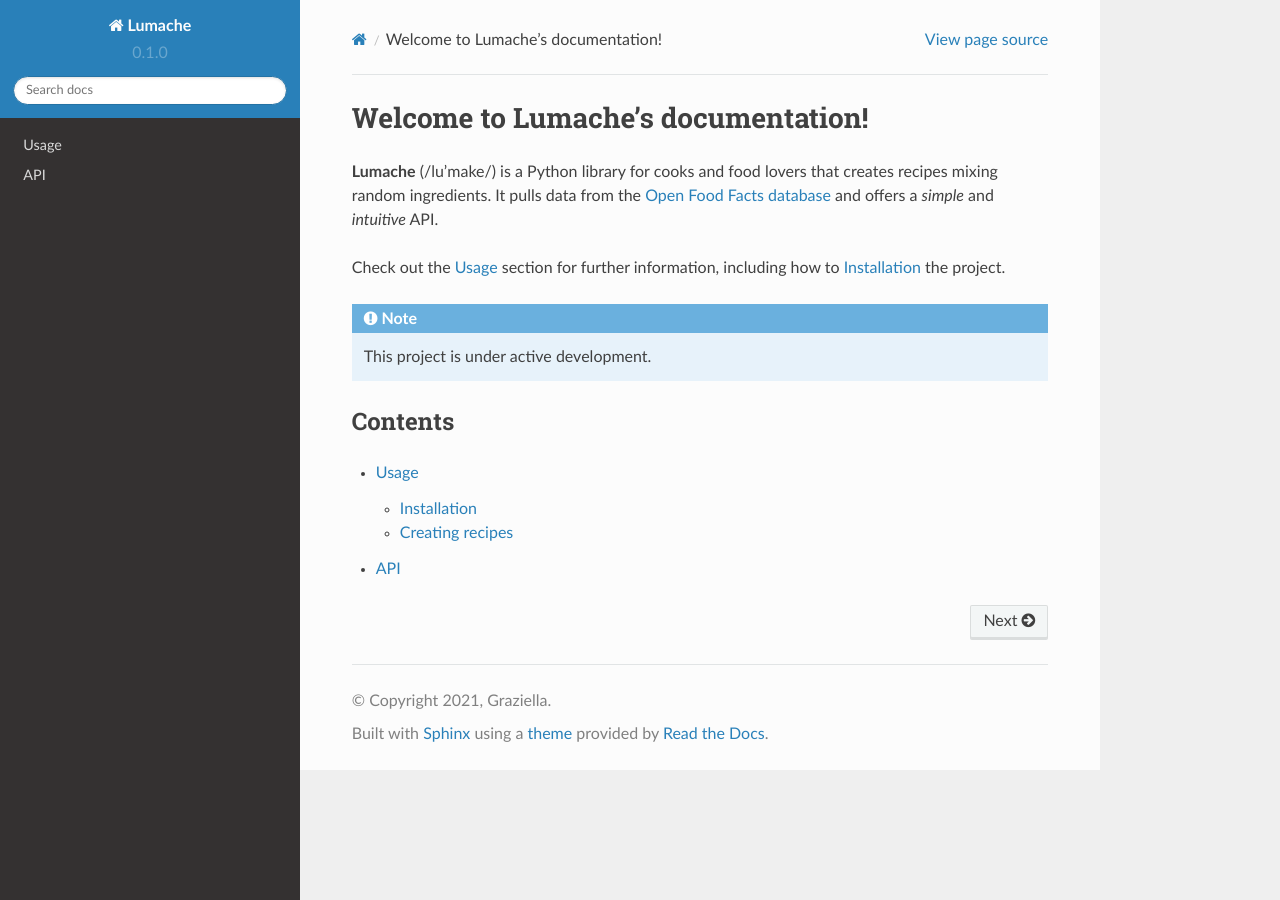
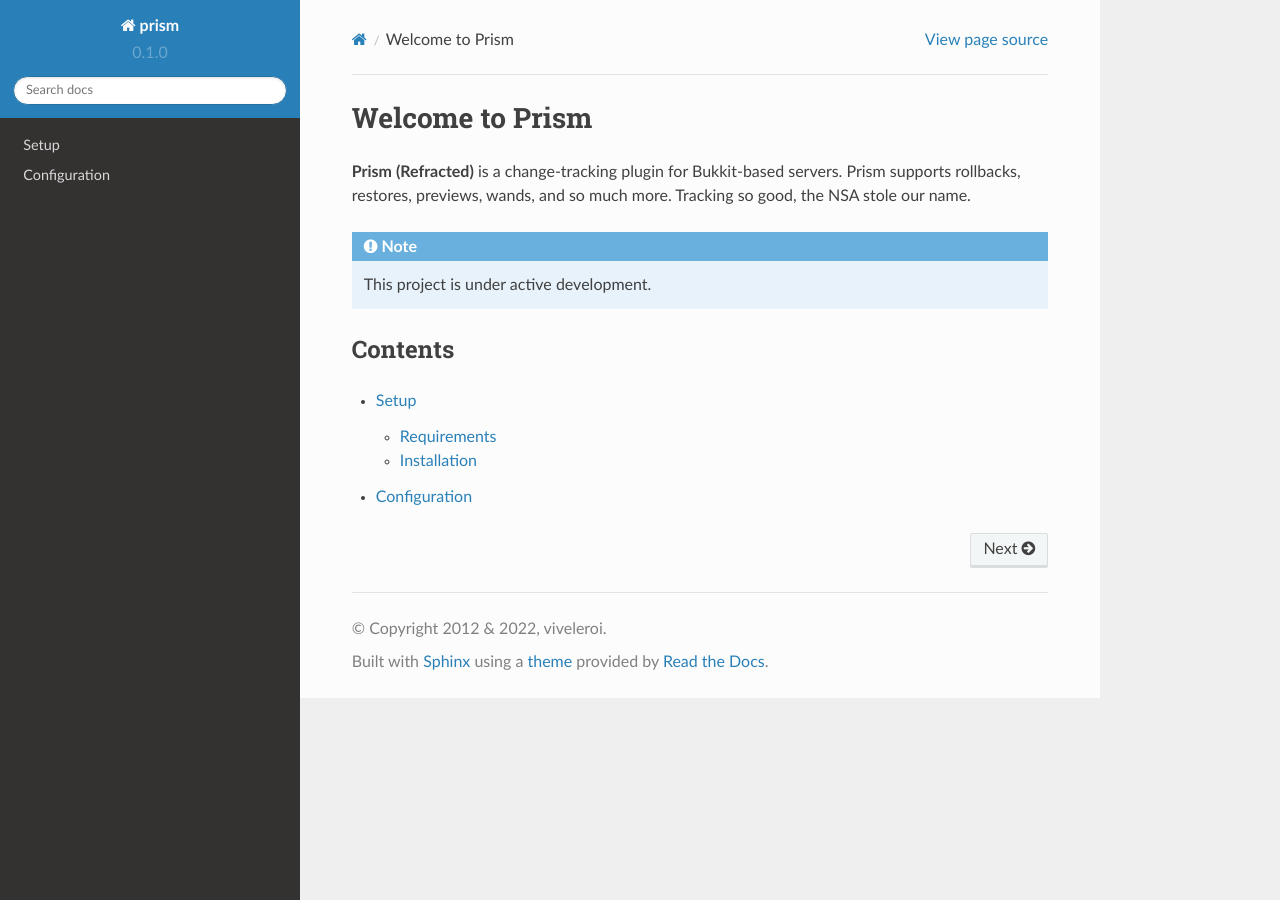
Before and after one commit to prism/prism-docs, a Sphinx documentation site: the page built from docs/source/index.rst, in a window 1280 px wide. Built offline with Sphinx 7.4.7 and the Read the Docs theme 2.0.0, drawn with Linux system fonts in a browser that asks for light colours.

Commit message:
Begins converting into prism docs

```diff
--- a/docs/source/api.rst
+++ /dev/null
@@ -1,7 +0,0 @@
-API
-===
-
-.. autosummary::
-   :toctree: generated
-
-   lumache
--- a/docs/source/conf.py
+++ b/docs/source/conf.py
@@ -2,9 +2,9 @@
 
 # -- Project information
 
-project = 'Lumache'
-copyright = '2021, Graziella'
-author = 'Graziella'
+project = 'prism'
+copyright = '2012 & 2022, viveleroi'
+author = 'viveleroi'
 
 release = '0.1'
 version = '0.1.0'
--- /dev/null
+++ b/docs/source/config.rst
@@ -0,0 +1,4 @@
+Configuration
+=============
+
+todo
--- a/docs/source/index.rst
+++ b/docs/source/index.rst
@@ -1,13 +1,8 @@
-Welcome to Lumache's documentation!
-===================================
+Welcome to Prism
+================
 
-**Lumache** (/lu'make/) is a Python library for cooks and food lovers
-that creates recipes mixing random ingredients.
-It pulls data from the `Open Food Facts database <https://world.openfoodfacts.org/>`_
-and offers a *simple* and *intuitive* API.
-
-Check out the :doc:`usage` section for further information, including
-how to :ref:`installation` the project.
+**Prism (Refracted)** is a change-tracking plugin for Bukkit-based servers. Prism supports rollbacks, restores, previews,
+wands, and so much more. Tracking so good, the NSA stole our name.
 
 .. note::
 
@@ -18,5 +13,5 @@
 
 .. toctree::
 
-   usage
-   api
+   setup
+   config
--- a/pyproject.toml
+++ b/pyproject.toml
@@ -4,5 +4,5 @@
 
 [project]
 name = "lumache"
-authors = [{name = "Graziella", email = "graziella@lumache"}]
+authors = [{name = "viveleroi", email = "vive@darkhelmet.network"}]
 dynamic = ["version", "description"]
```
Also changed, not shown: README.rst (+1 -9 lines), docs/source/setup.rst (added, +19 -0 lines), docs/source/usage.rst (deleted, +0 -33 lines), lumache.py (deleted, +0 -23 lines).
